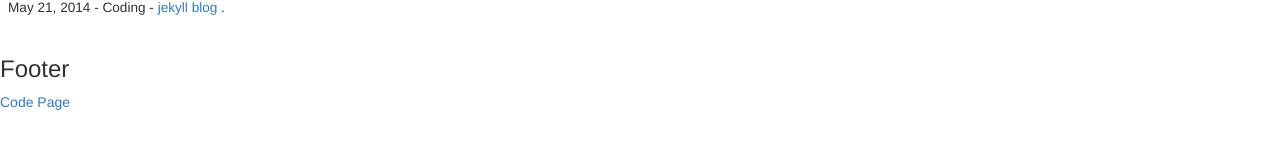
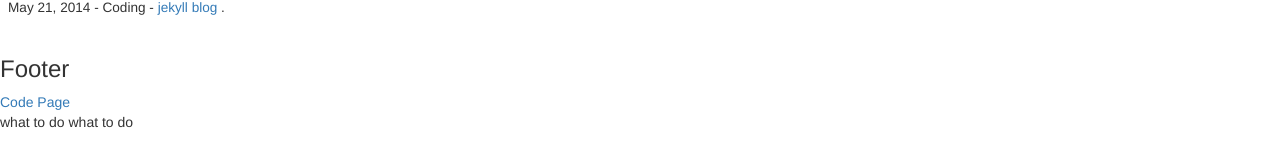
Before and after one commit to stratcom/stratcom.github.io, a Jekyll site: the page built from index.html, in a window 1280 px wide. Shown: the part 368-535 px from the top of the page. Built offline with Jekyll 4.4.1, drawn with Linux system fonts in a browser that asks for light colours; nearby versions of some CDN libraries.

Commit message:
checking github on linux use

```diff
--- a/_layouts/default.html
+++ b/_layouts/default.html
@@ -22,6 +22,8 @@
 
   {% include footer.html %}
 
+  what to do what to do
+
 
 </body>
 </html>
```
